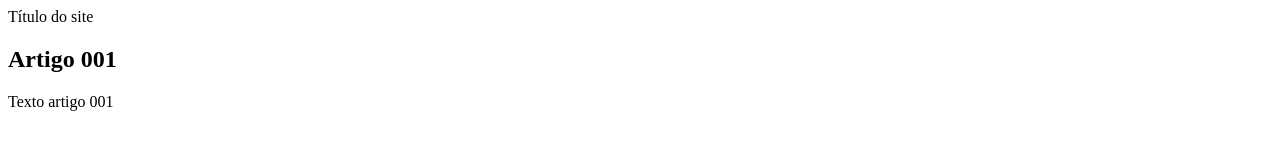
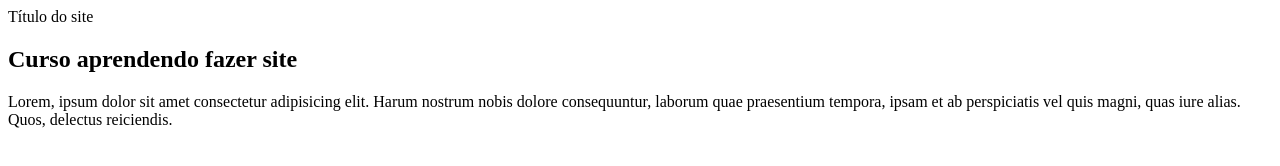
Before and after one commit to Zacsant/projeto-site-IS, a plain HTML site: page index.html in a window 1280 px wide. Drawn offline with Linux system fonts and the light colour scheme.

Commit message:
início da escrita do conteúdo

```diff
--- a/index.html
+++ b/index.html
@@ -3,7 +3,7 @@
 <head>
     <meta charset="UTF-8">
     <meta name="viewport" content="width=device-width, initial-scale=1.0">
-    <title>Título do site</title>
+    <title>Curso gratis - IS</title>
 </head>
 <body>
     <main>
@@ -11,8 +11,8 @@
             Título do site
         </header>
         <article>
-            <h2>Artigo 001</h2>
-            <p>Texto artigo 001</p>
+            <h2>Curso aprendendo fazer site</h2>
+            <p>Lorem, ipsum dolor sit amet consectetur adipisicing elit. Harum nostrum nobis dolore consequuntur, laborum quae praesentium tempora, ipsam et ab perspiciatis vel quis magni, quas iure alias. Quos, delectus reiciendis.</p>
         </article>
     </main>
 </body>
```
